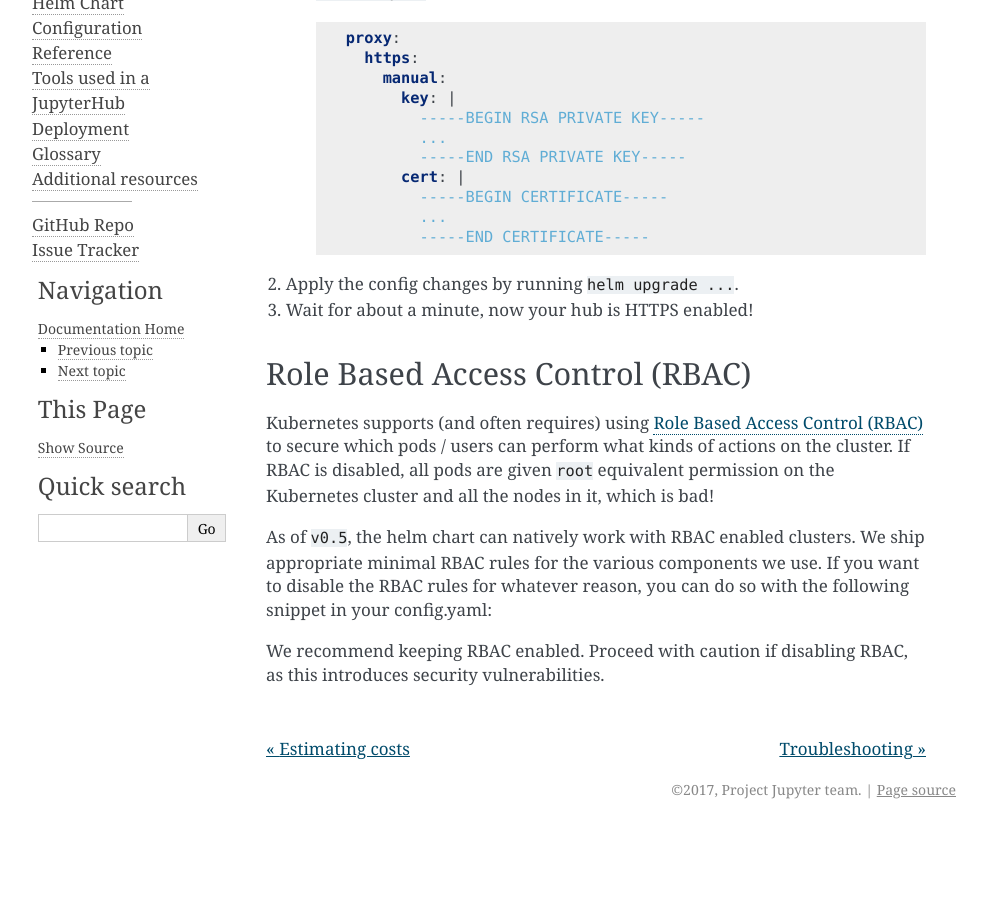
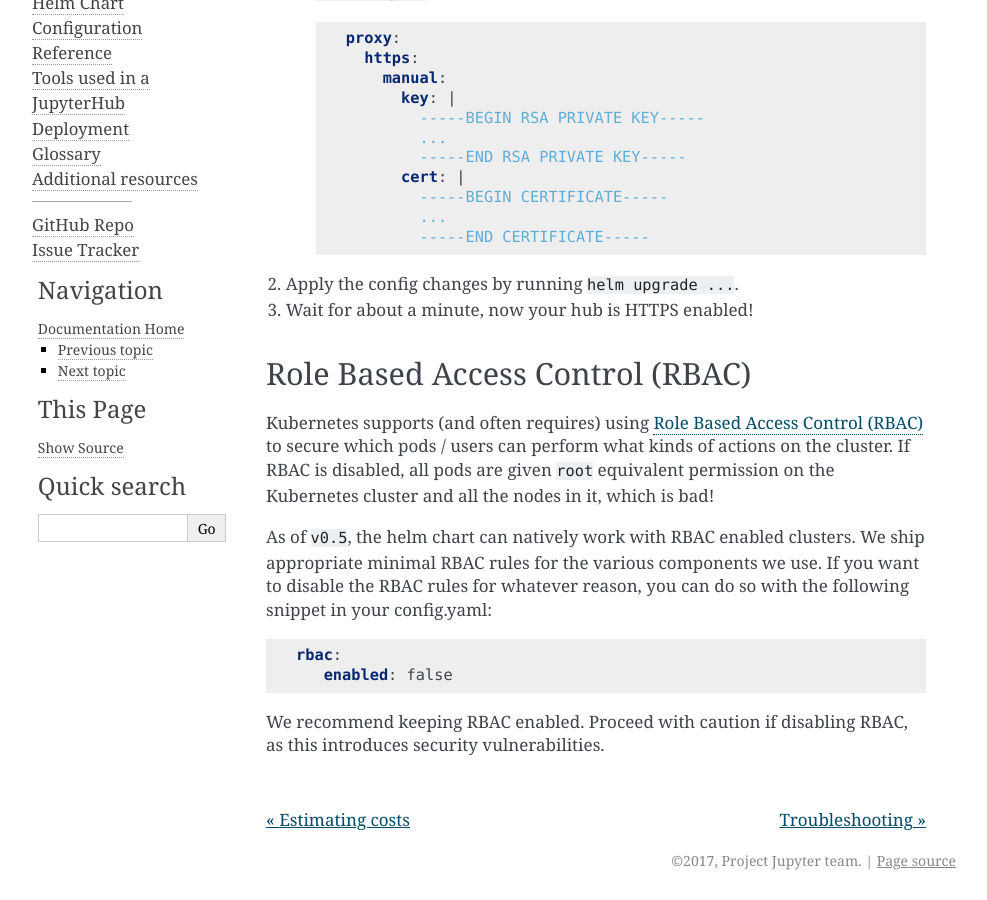
Before and after one commit to jupyterhub/zero-to-jupyterhub-k8s, a Sphinx documentation site: the page built from doc/source/security.rst, in a window 1280 px wide and 900 px high, scrolled down 1402 px. Shown: the whole window, without its empty margins (154-1141 px from the left). Built offline with Sphinx 7.4.7, drawn with Linux system fonts in a browser that asks for light colours; before the commit the page ends 2231 px from its top, so only the background shows below that.

Commit message:
Show rbac code block
The block is hidden when raw.

```diff
--- a/doc/source/security.rst
+++ b/doc/source/security.rst
@@ -94,7 +94,7 @@ appropriate minimal RBAC rules for the various components we use. If you want to
 disable the RBAC rules for whatever reason, you can do so with the following
 snippet in your config.yaml:
 
-.. raw:: yaml
+.. code-block:: yaml
 
    rbac:
       enabled: false
```
